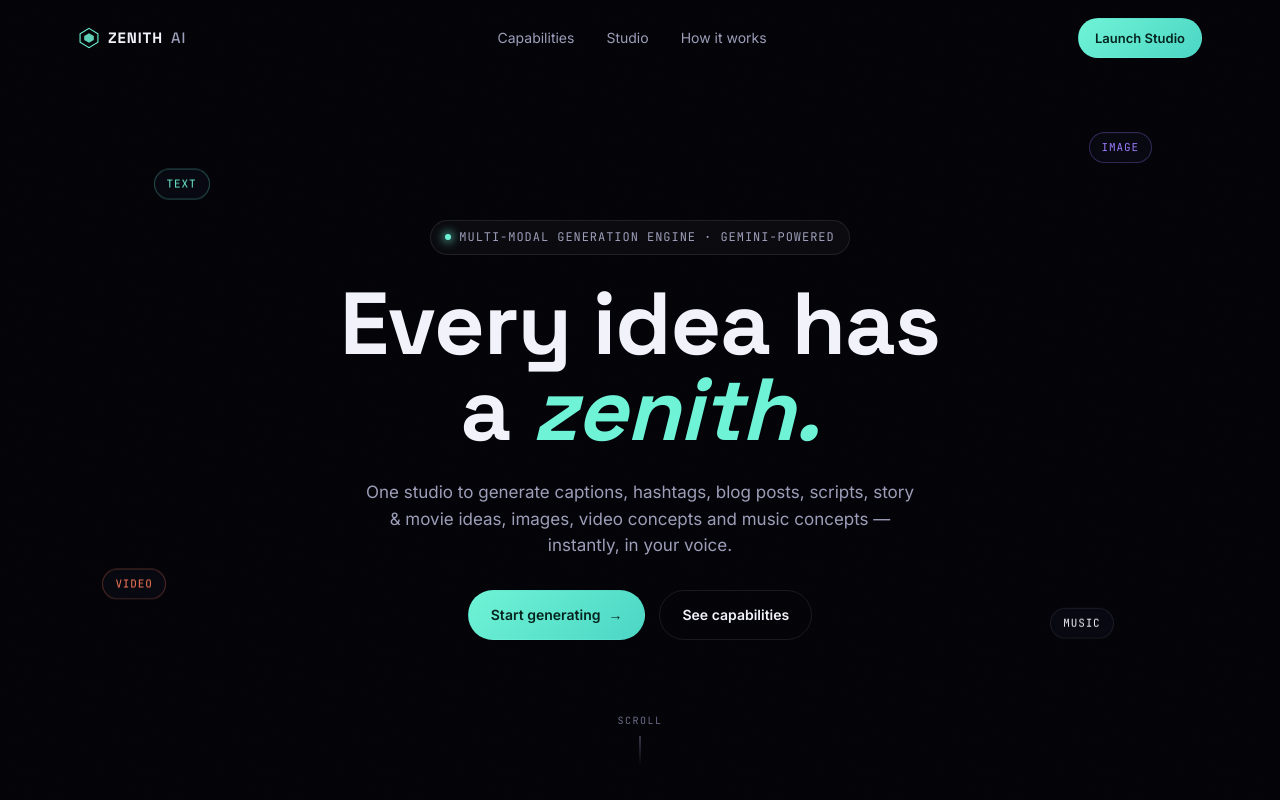
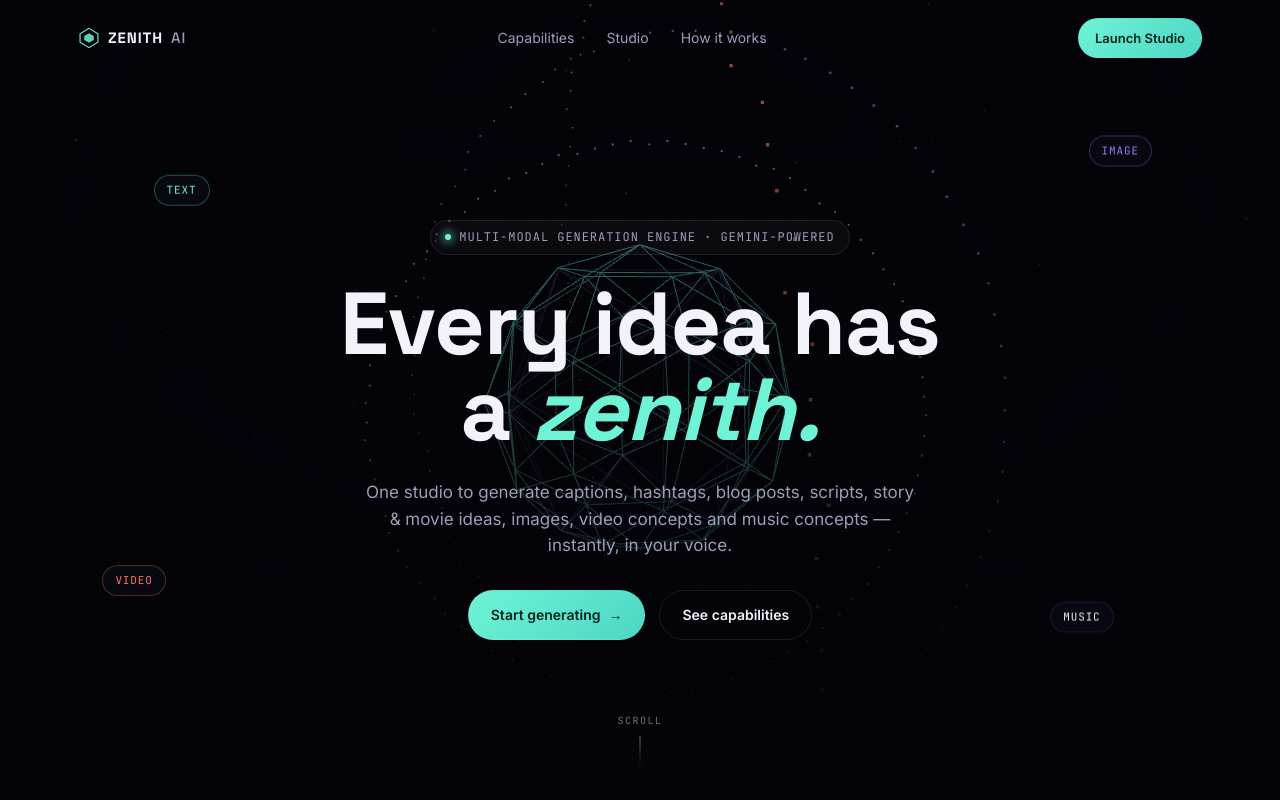
Before and after one commit to priyangshubanerjee2108-star/Infinity-Loop, a website: page index.html in a window 1280 px wide. Shown: the top 800 px of the page. Drawn offline with nearby package versions, Linux system fonts and the light colour scheme; animation ran at ten frames a second.

Commit message:
Update index.html

```diff
--- a/index.html
+++ b/index.html
@@ -242,7 +242,12 @@
 </footer>
 
 <script src="https://cdn.jsdelivr.net/npm/three@0.160.1/build/three.min.js"></script>
-<script src="js/three-scene.js"></script>
-<script src="js/app.js"></script>
+<script src="three-scene.js"></script>
+
+<script>
+  window.ZENITH_API_BASE = "https://infinity-loop-byal.onrender.com/api";
+</script>
+
+<script src="app.js"></script>
 </body>
 </html>
```
